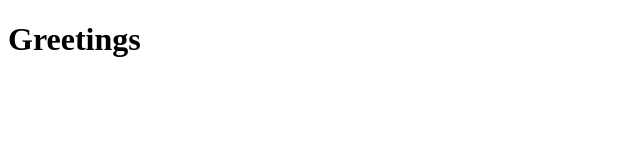
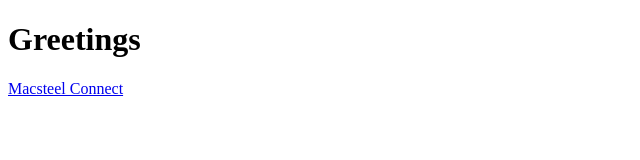
Before and after one commit to SbusIdeas/SbusIdeas.github.io, a plain HTML site: page index.html in a window 1280 px wide. Shown: the whole page, without its empty margins (0-640 px from the left). Drawn offline with Linux system fonts and the light colour scheme.

Commit message:
macconnect

```diff
--- a/index.html
+++ b/index.html
@@ -7,5 +7,6 @@
 </head>
 <body>
     <h1>Greetings</h1>
+    <a href="projects/macconnect/index.html">Macsteel Connect</a>
 </body>
 </html>
```
